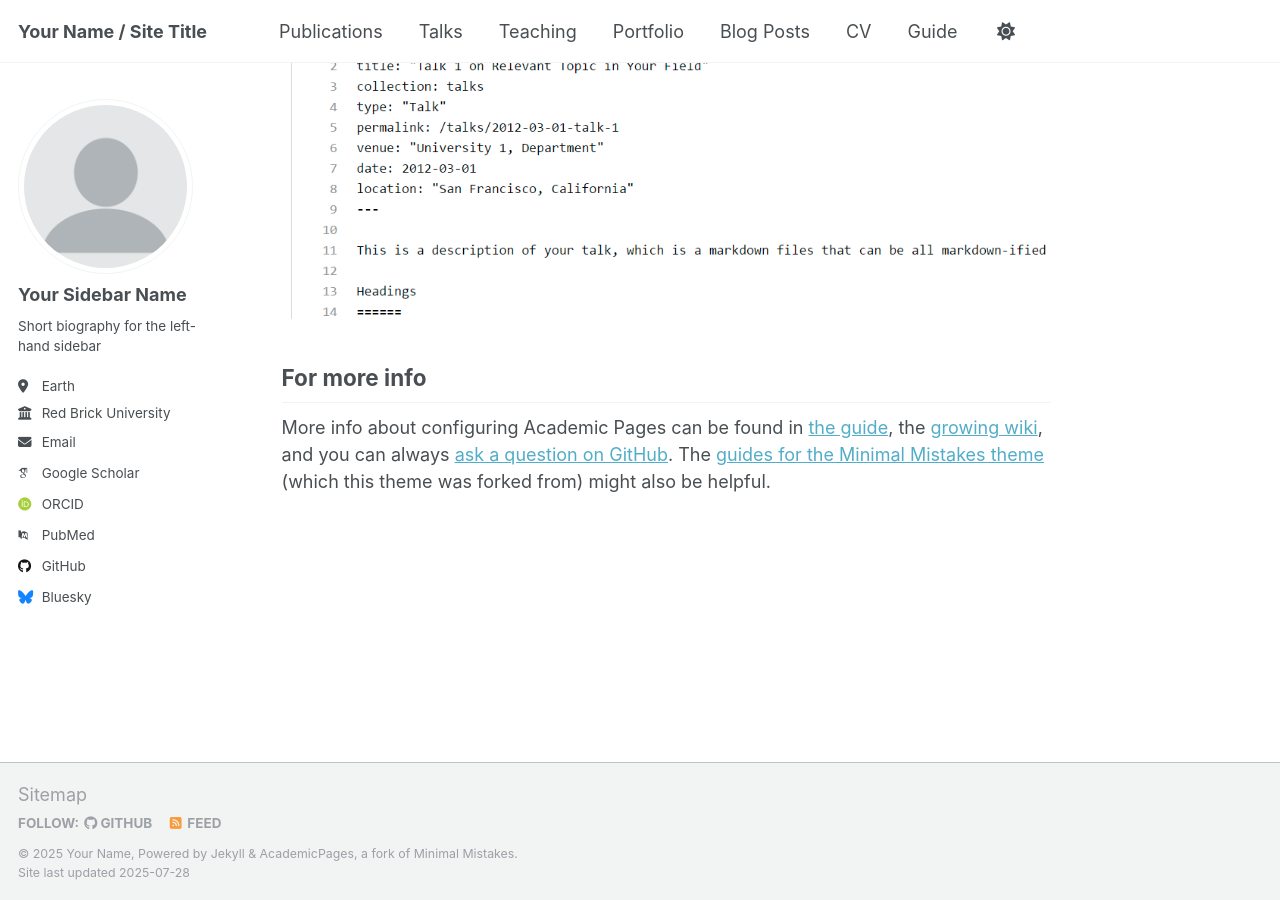
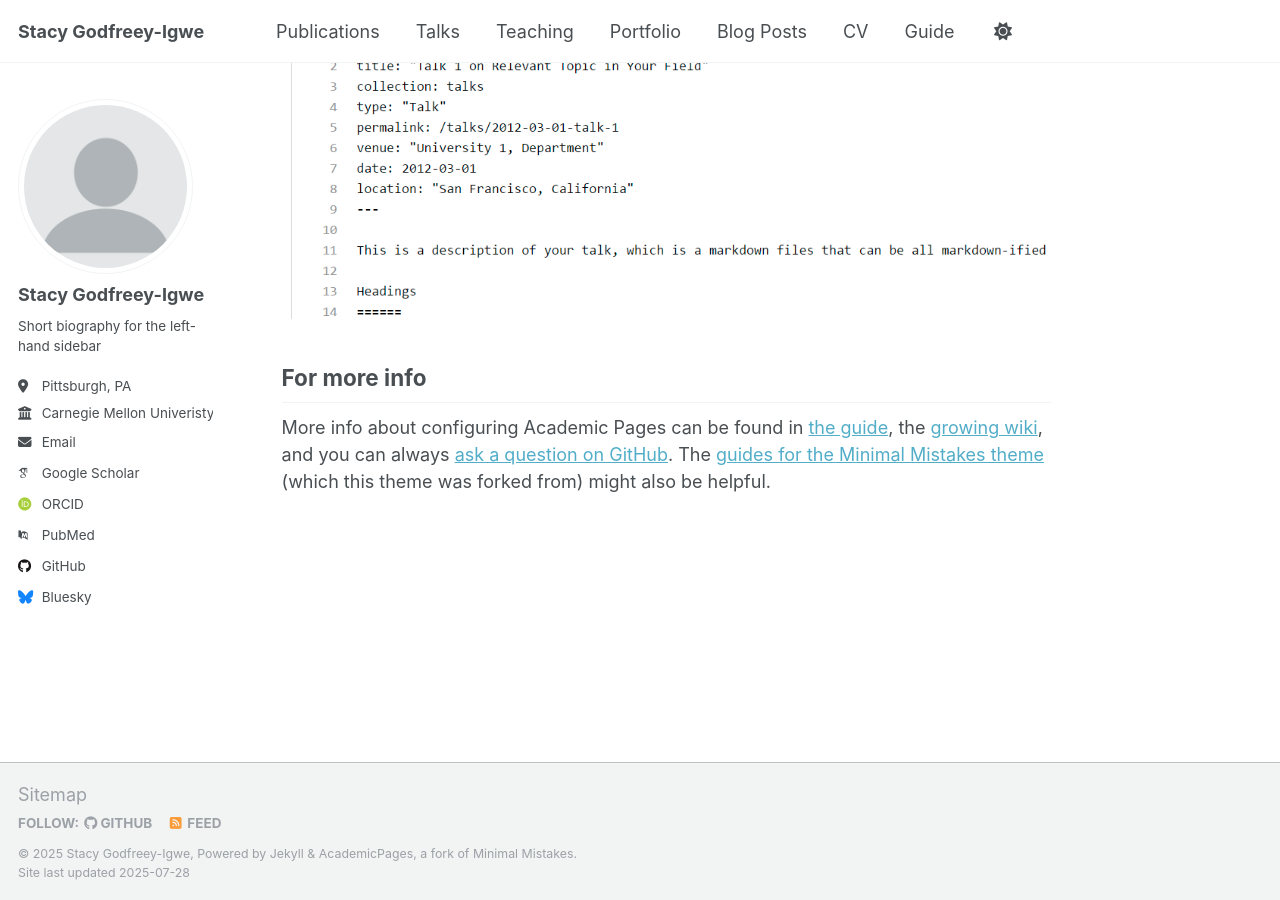
Before and after one commit to sg129646/sg129646.github.io, a Jekyll site: the page built from _pages/about.md, in a window 1280 px wide and 900 px high, scrolled down 2636 px. Built offline with Jekyll 4.4.1, drawn with Linux system fonts in a browser that asks for light colours; some web fonts are replaced.

Commit message:
Update _config.yml

```diff
--- a/_config.yml
+++ b/_config.yml
@@ -9,13 +9,13 @@
 # Basic Site Settings
 locale                   : "en-US"
 site_theme               : "default"
-title                    : "Your Name / Site Title"
+title                    : "Stacy Godfreey-Igwe"
 title_separator          : "-"
-name                     : &name "Your Name"
-description              : &description "personal description"
-url                      : https://academicpages.github.io # the base hostname & protocol for your site e.g. "https://[your GitHub username].github.io" or if you already have some other page hosted on Github then use "https://[your GitHub username].github.io/[Your Repo Name]"
-baseurl                  : "" # the subpath of your site, e.g. "/blog"
-repository               : "academicpages/academicpages.github.io"
+name                     : &name "Stacy Godfreey-Igwe"
+description              : &description "Engineer, researcher, and advocate focused on equity and energy justice"
+url                      : https://stacyigwe.com  # your custom domain
+baseurl                  : ""  # no subpath — site is served from root
+repository               : "sg129646/sg129646.github.io"
 
 # Site Author - The following control what appear as part of the author content on the side bar.
 #               If a field is blank the icon and link will not appear, otherwise it will be shown.
@@ -23,13 +23,13 @@ repository               : "academicpages/academicpages.github.io"
 author:
   # Biographic information
   avatar           : "profile.png"
-  name             : "Your Sidebar Name"
+  name             : "Stacy Godfreey-Igwe"
   pronouns         : # example: "she/her"
   bio              : "Short biography for the left-hand sidebar"
-  location         : "Earth"
-  employer         : "Red Brick University"
+  location         : "Pittsburgh, PA"
+  employer         : "Carnegie Mellon Univeristy"
   uri              : # URL
-  email            : "none@example.org"
+  email            : "sgodfree[at]andrew.cmu.edu"
 
   # Academic websites
   academia         : # URL
```
